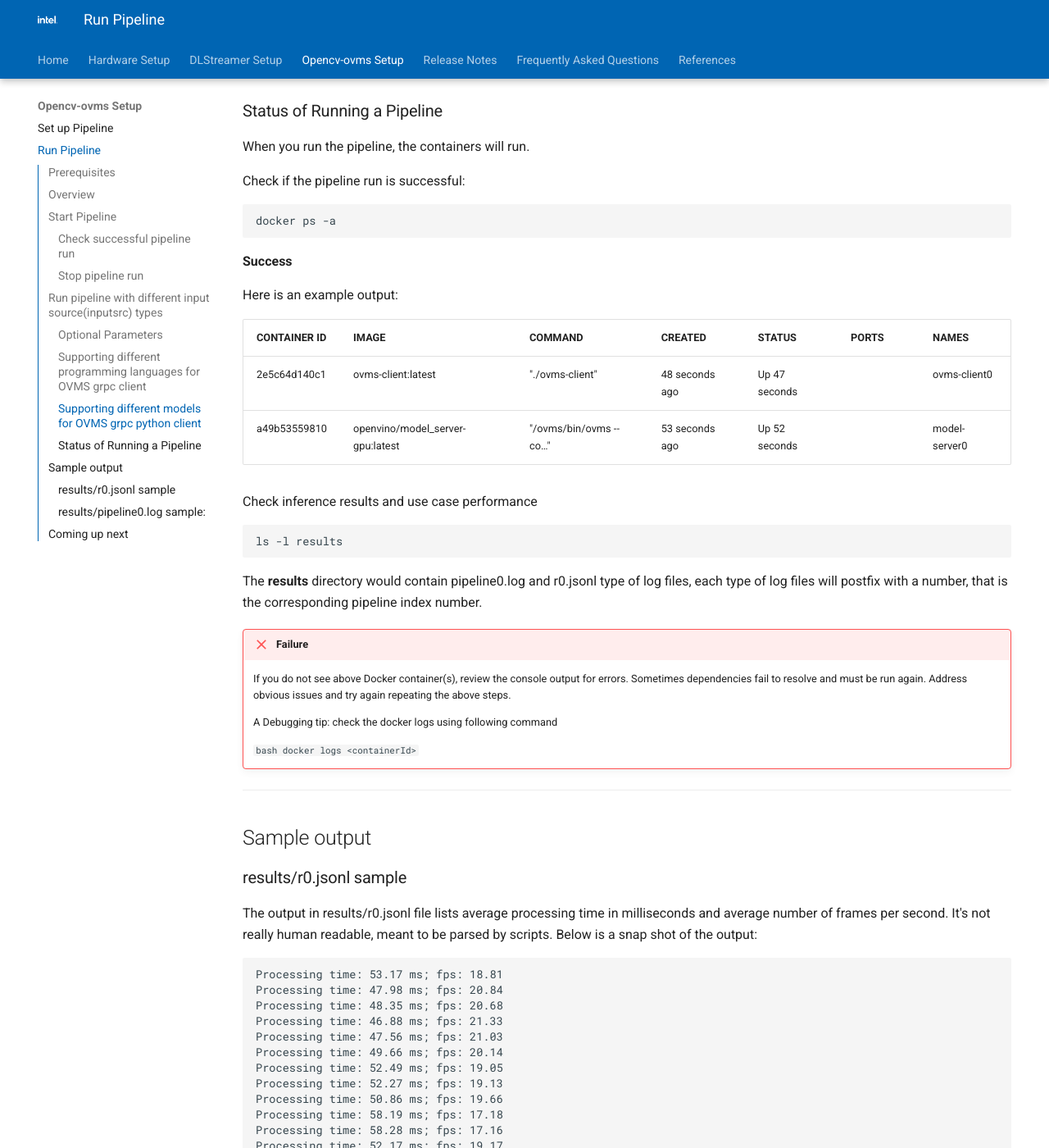
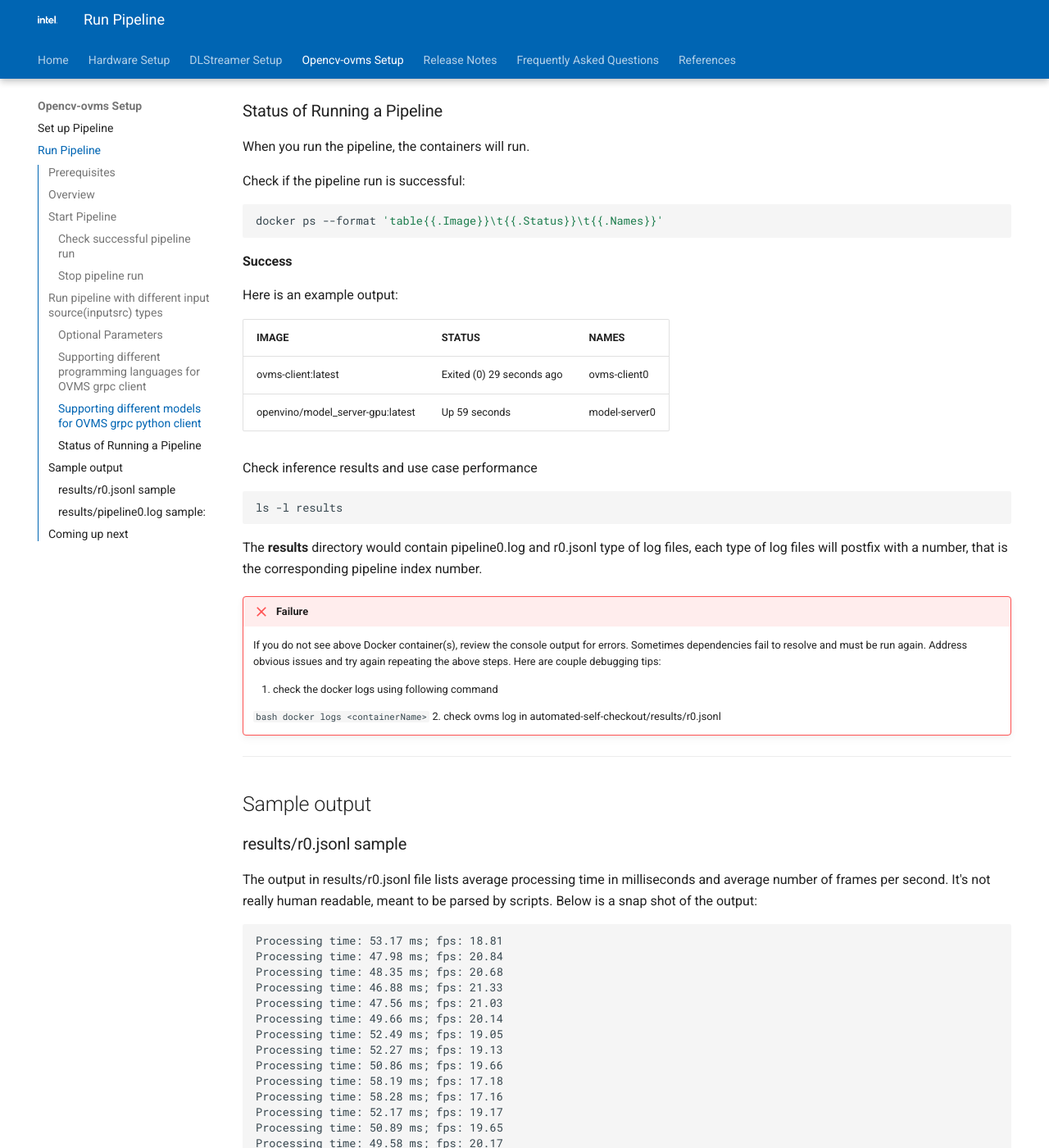
Before and after one commit to intel-retail/automated-self-checkout, an MkDocs documentation site: the page built from docs_src/OVMS/pipelinerun.md, in a window 1280 px wide and 1400 px high, scrolled down 2732 px. Shown: the whole window at 82% size. Built offline with MkDocs 1.6.1 and Material for MkDocs 9.7.7, drawn with Linux system fonts in a browser that asks for light colours; comment, search, counter and statistics services are not loaded.

Commit message:
update comments
Signed-off-by: Valina Li <valina.li@intel.com>

````diff
--- a/docs_src/OVMS/pipelinerun.md
+++ b/docs_src/OVMS/pipelinerun.md
@@ -52,7 +52,6 @@
 
 **_Note:_**  Follow these [steps](/How_to_query_usb_camera.md) to see the output formats supported by your USB camera.
 
-
 ### Optional Parameters
 
 The following are the optional parameters that you can provide as input to `docker-run.sh`. Note that these parameters would affect the performance of the pipeline.
@@ -75,10 +74,8 @@
 ### Supporting different programming languages for OVMS grpc client
 We are supporting multiple programming languages for OVMS grpc client. Currently we are supporting grpc-python and grpc-go. The scripts to start pipelines above would start grpc-python as default. [See more on supporting different language](./supportingDifferentLanguage.md)
 
-
 ### Supporting different models for OVMS grpc python client
 With OVMS grpc-python client, you can configure to use different model to run the inferencing pipeline. The scripts to start pipelines above would start grpc-python using `instance-segmentation-security-1040` model as default. [See more on supporting different model](./supportingDifferentModel.md)
-
 
 ### Status of Running a Pipeline
 
@@ -87,17 +84,17 @@
 Check if the pipeline run is successful:
 
 ```bash
-docker ps -a
+docker ps --format 'table{{.Image}}\t{{.Status}}\t{{.Names}}'
 ```
 
 **Success**
 
 Here is an example output:
 
-| CONTAINER ID | IMAGE                           | COMMAND                | CREATED        | STATUS        | PORTS | NAMES         |
-|--------------|---------------------------------|------------------------|----------------|---------------|-------|---------------|
-| 2e5c64d140c1 | ovms-client:latest              | "./ovms-client"        | 48 seconds ago | Up 47 seconds |       | ovms-client0  |
-| a49b53559810 | openvino/model_server-gpu:latest| "/ovms/bin/ovms --co…" | 53 seconds ago | Up 52 seconds |       | model-server0 |
+| IMAGE                                              | STATUS                       | NAMES         |
+| -------------------------------------------------- | ---------------------------- |---------------|
+| ovms-client:latest                                 | Exited (0) 29 seconds ago    | ovms-client0  |
+| openvino/model_server-gpu:latest                   | Up 59 seconds                | model-server0 |
 
 
 Check inference results and use case performance
@@ -107,13 +104,15 @@
 The **results** directory would contain pipeline0.log and r0.jsonl type of log files, each type of log files will postfix with a number, that is the corresponding pipeline index number.
 
 !!! Failure
-    If you do not see above Docker container(s), review the console output for errors. Sometimes dependencies fail to resolve and must be run again. Address obvious issues and try again repeating the above steps.
+    If you do not see above Docker container(s), review the console output for errors. Sometimes dependencies fail to resolve and must be run again. Address obvious issues and try again repeating the above steps. Here are couple debugging tips:
 
-    A Debugging tip: check the docker logs using following command
+    1. check the docker logs using following command
 
     ```bash
-    docker logs <containerId>
+    docker logs <containerName>
     ```
+    2. check ovms log in automated-self-checkout/results/r0.jsonl
+
 ---
 
 ## Sample output
````
